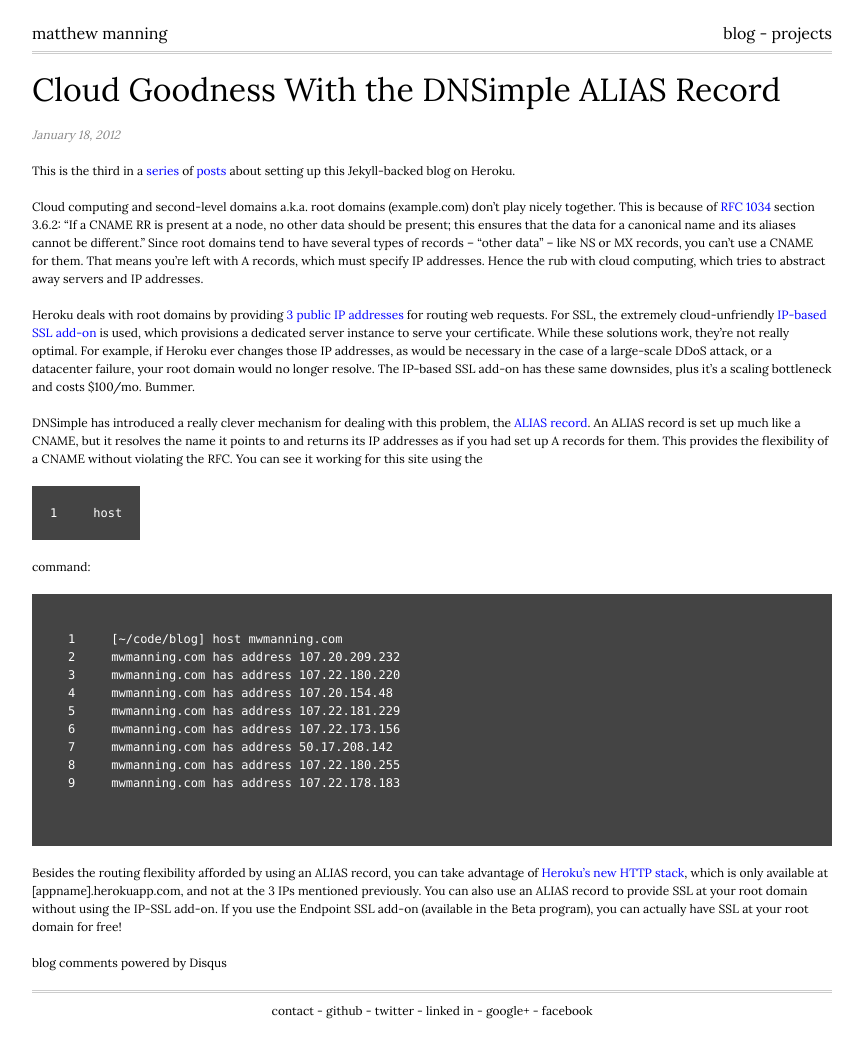
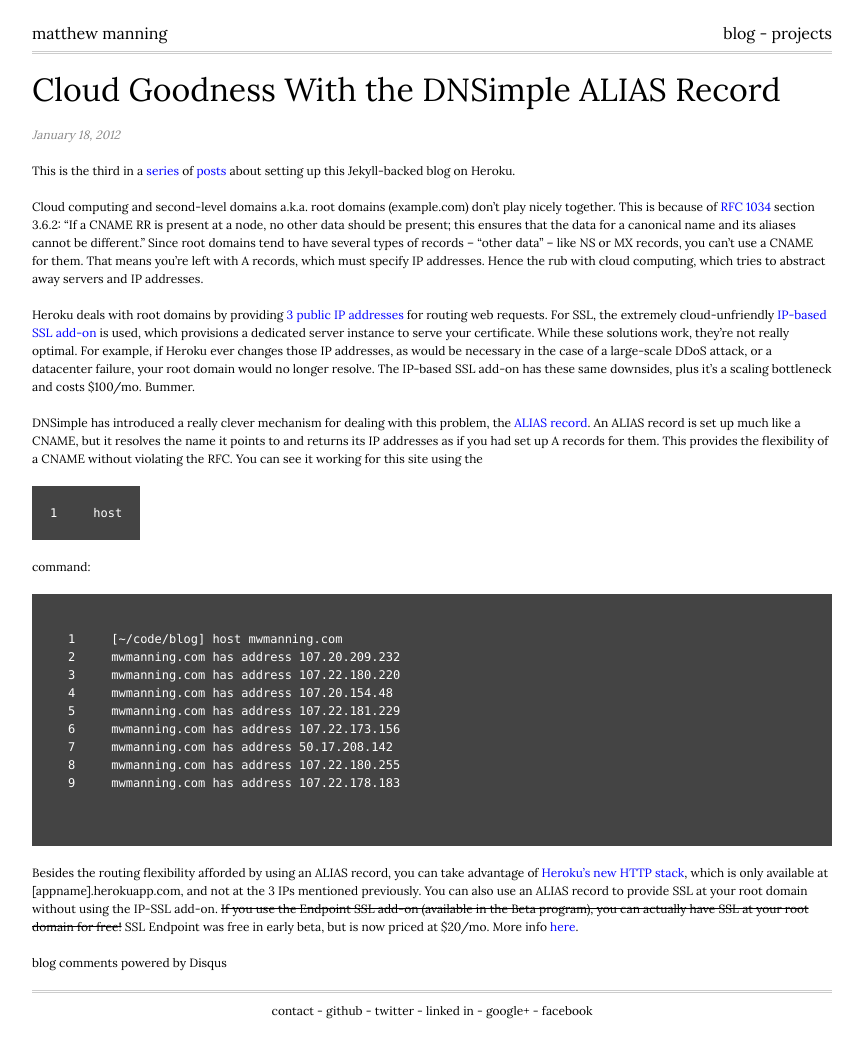
Before and after one commit to mattmanning/mattmanning.github.com, a Jekyll site: the page built from _posts/2012-01-18-Cloud-Goodness-with-DNSimple-ALIAS-Record.md, in a window 1280 px wide. Shown: the whole page, without its empty margins (208-1071 px from the left). Built offline with Jekyll 4.4.1, drawn with Linux system fonts in a browser that asks for light colours; Markdown is read by kramdown in place of the engine named in the settings; comment, search, counter and statistics services are not loaded.

Commit message:
Update SSL Endpoint pricing info.

```diff
--- a/_posts/2012-01-18-Cloud-Goodness-with-DNSimple-ALIAS-Record.md
+++ b/_posts/2012-01-18-Cloud-Goodness-with-DNSimple-ALIAS-Record.md
@@ -21,4 +21,4 @@
     mwmanning.com has address 107.22.180.255
     mwmanning.com has address 107.22.178.183
 
-Besides the routing flexibility afforded by using an ALIAS record, you can take advantage of [Heroku's new HTTP stack](http://devcenter.heroku.com/articles/http-routing#the_herokuappcom_http_stack), which is only available at \[appname\].herokuapp.com, and not at the 3 IPs mentioned previously. You can also use an ALIAS record to provide SSL at your root domain without using the IP-SSL add-on. If you use the Endpoint SSL add-on (available in the Beta program), you can actually have SSL at your root domain for free!
+Besides the routing flexibility afforded by using an ALIAS record, you can take advantage of [Heroku's new HTTP stack](http://devcenter.heroku.com/articles/http-routing#the_herokuappcom_http_stack), which is only available at \[appname\].herokuapp.com, and not at the 3 IPs mentioned previously. You can also use an ALIAS record to provide SSL at your root domain without using the IP-SSL add-on. <strike>If you use the Endpoint SSL add-on (available in the Beta program), you can actually have SSL at your root domain for free!</strike> SSL Endpoint was free in early beta, but is now priced at $20/mo. More info [here](https://devcenter.heroku.com/articles/ssl-endpoint-beta).
```
